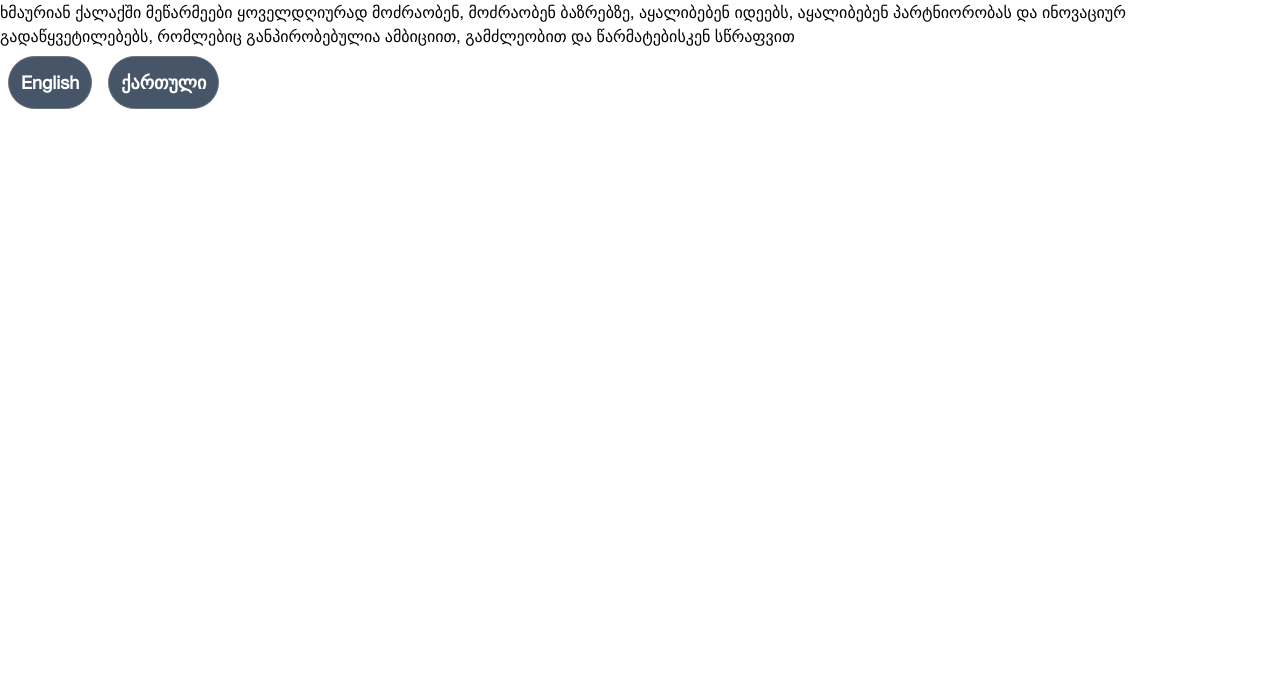
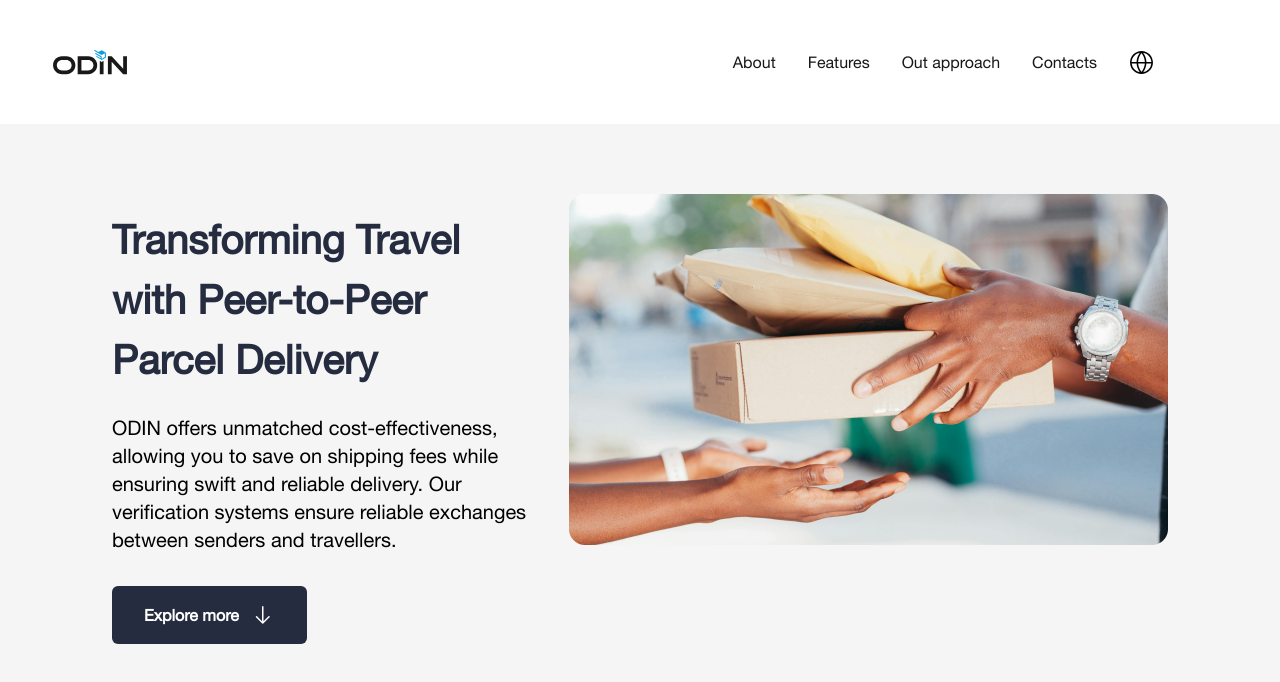
Before and after one commit to GeorgeShalamberidze/ODIN, a React (Vite) app: page / in a window 1280 px wide. Shown: the top 682 px of the page. Built offline with nearby package versions, Linux system fonts and the light colour scheme.

Commit message:
add hero section

```diff
--- a/package.json
+++ b/package.json
@@ -13,7 +13,9 @@
     "i18next": "^23.10.1",
     "react": "^18.2.0",
     "react-dom": "^18.2.0",
-    "react-i18next": "^14.1.0"
+    "react-i18next": "^14.1.0",
+    "react-icons": "^5.0.1",
+    "react-router-dom": "^6.22.3"
   },
   "devDependencies": {
     "@types/node": "^20.11.30",
--- a/src/App.tsx
+++ b/src/App.tsx
@@ -1,27 +1,15 @@
 import { useTranslation } from "react-i18next";
+import { useNavigate } from "react-router-dom";
+import Header from "./components/Header";
+import Hero from "./components/Hero";
 
 function App() {
   const { t, i18n } = useTranslation();
 
-  const changeLanguage = (lng: string) => {
-    i18n.changeLanguage(lng);
-  };
-
   return (
-    <div>
-      <h1>{t("business")}</h1>
-      <button
-        className="border border-solid border-gray-500 m-2 p-3 rounded-full bg-slate-600 text-white font-bold text-[18px] w-fit"
-        onClick={() => changeLanguage("en")}
-      >
-        English
-      </button>
-      <button
-        className="border border-solid border-gray-500 m-2 p-3 rounded-full bg-slate-600 text-white font-bold text-[18px] w-fit"
-        onClick={() => changeLanguage("ka")}
-      >
-        ქართული
-      </button>
+    <div className="">
+      <Header />
+      <Hero />
     </div>
   );
 }
--- a/src/assets/style/global.css
+++ b/src/assets/style/global.css
@@ -38,6 +38,6 @@ html {
 }
 
 body {
-  display: flex;
   font-family: "HelveticaNeue", "sans-serif", "Courier New";
+  width: 100%;
 }
--- /dev/null
+++ b/src/components/Header/index.tsx
@@ -0,0 +1,28 @@
+import React from "react";
+import OdinLogo from "@/assets/svg/odin-bg-white.svg";
+import { GoGlobe } from "react-icons/go";
+
+const headerItems = [
+  { id: 0, name: "About" },
+  { id: 1, name: "Features" },
+  { id: 2, name: "Out approach" },
+  { id: 3, name: "Contacts" },
+];
+
+const Header = () => {
+  return (
+    <div className="flex justify-between items-center w-full h-full">
+      <img src={OdinLogo} alt="company logo" className="w-40 h-[124px] pl-5" />
+      <div className="flex pr-[126px] gap-8">
+        {headerItems.map((item) => (
+          <p key={item.id} className="cursor-pointer text-[#181818] text-base">
+            {item.name}
+          </p>
+        ))}
+        <GoGlobe size={25} className="cursor-pointer" />
+      </div>
+    </div>
+  );
+};
+
+export default Header;
--- /dev/null
+++ b/src/components/Hero/index.tsx
@@ -0,0 +1,36 @@
+import React from "react";
+import HeroBG from "@/assets/png/hero-bg.png";
+import { GoArrowDown } from "react-icons/go";
+
+const Hero = () => {
+  return (
+    <div className="bg-[#F5F5F5]">
+      <div className="flex gap-[19px] mx-28 py-[70px]">
+        <div className="flex flex-col gap-6 mt-4 ">
+          <h1 className="text-[40px] text-[#262C40] font-bold text-balance">
+            Transforming Travel with Peer-to-Peer Parcel Delivery
+          </h1>
+          <p className="text-xl">
+            ODIN offers unmatched cost-effectiveness, allowing you to save on
+            shipping fees while ensuring swift and reliable delivery. Our
+            verification systems ensure reliable exchanges between senders and
+            travellers.
+          </p>
+
+          <div className="btn bg-[#262C40] text-white flex gap-3 w-fit px-8 py-[17px] rounded-md cursor-pointer mt-2">
+            <p className="text-base font-bold">Explore more</p>
+            <GoArrowDown size={24} />
+          </div>
+        </div>
+
+        <img
+          src={HeroBG}
+          alt="parcel give away"
+          className="h-[351px] w-full flex-1"
+        />
+      </div>
+    </div>
+  );
+};
+
+export default Hero;
```
Also changed, not shown: src/assets/png/hero-bg.png (added), 1 other file (tests, documents, lock files or other folders).
